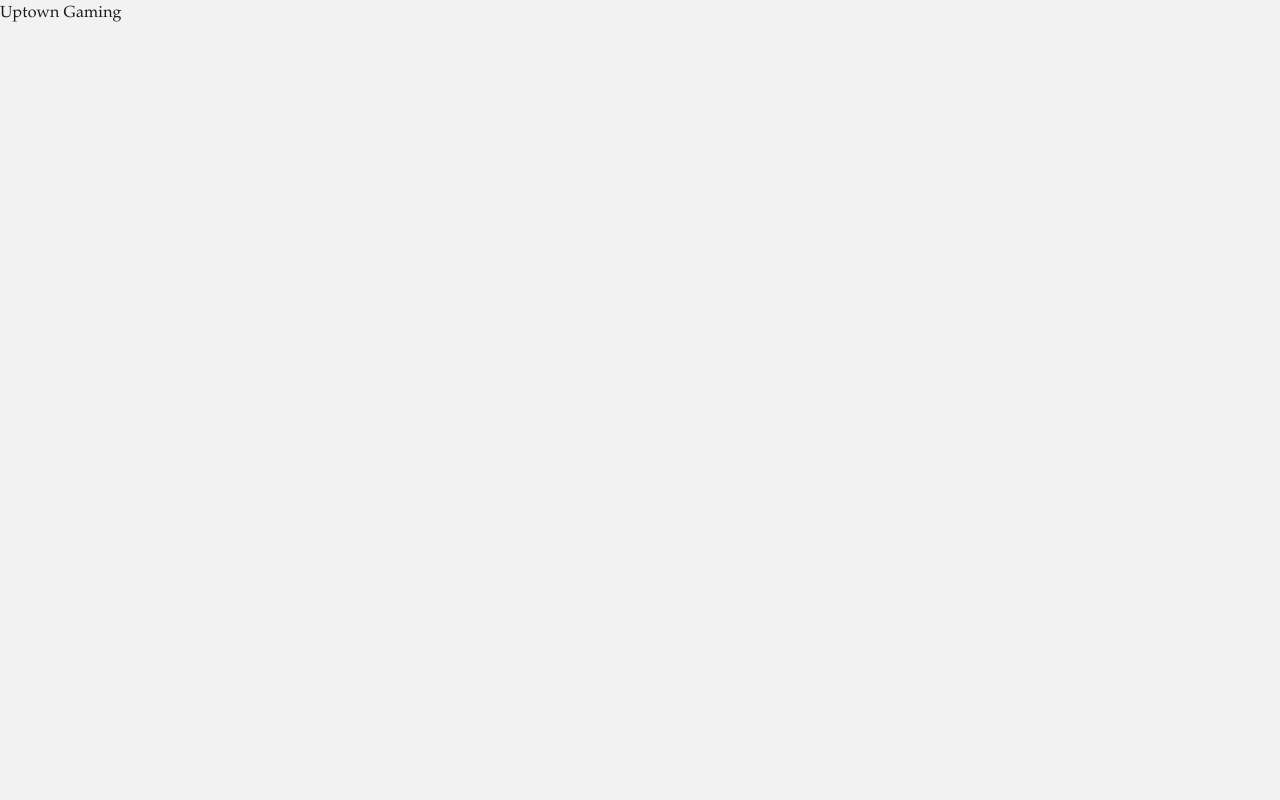
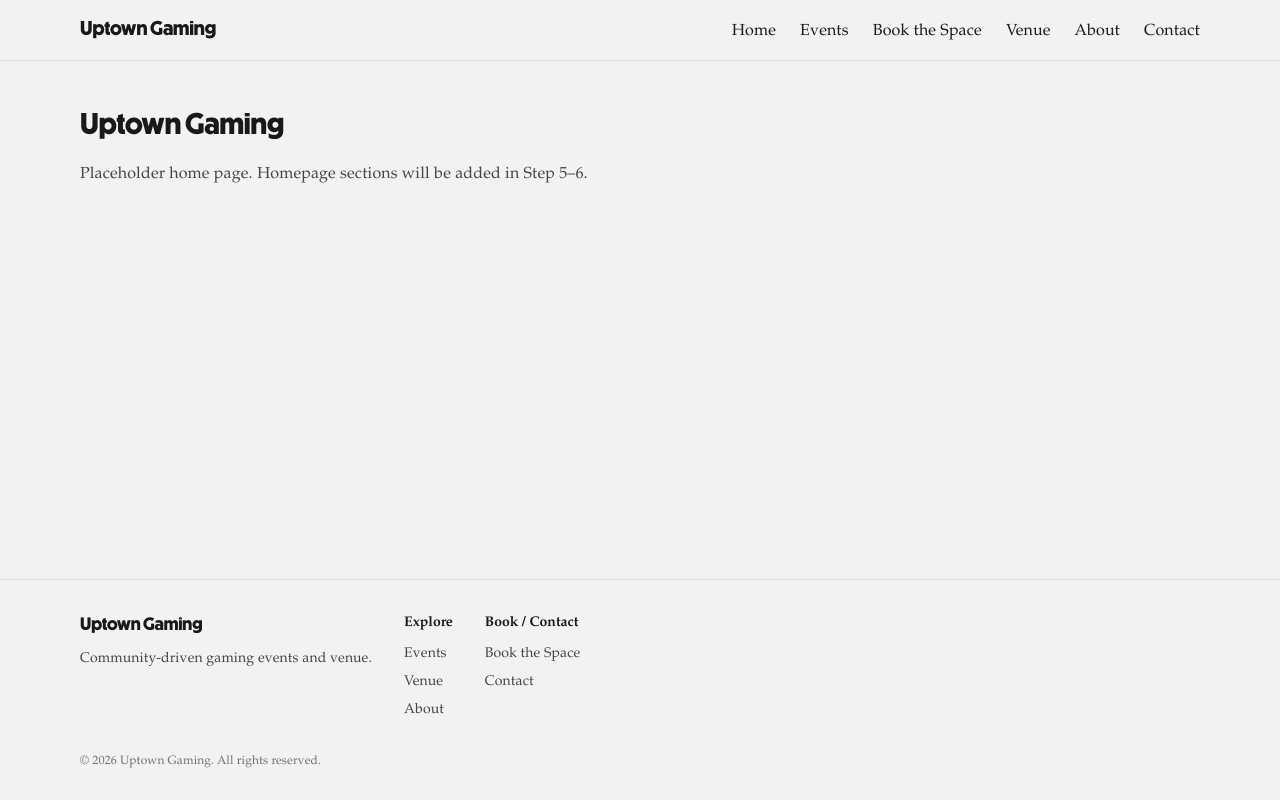
Before and after one commit to LRodriguez92/uptown-gaming, a Next.js app: page / in a window 1280 px wide. Built offline with nearby package versions, Linux system fonts and the light colour scheme.

Commit message:
Implemented step 1

```diff
--- a/app/about/page.tsx
+++ b/app/about/page.tsx
@@ -0,0 +1,8 @@
+export default function AboutPage() {
+  return (
+    <div className="mx-auto max-w-6xl px-4 py-12">
+      <h1 className="text-2xl font-bold text-(--foreground)">About</h1>
+      <p className="mt-4 text-(--foreground)/80">Placeholder. Step 7 will add content.</p>
+    </div>
+  );
+}
--- a/app/book/page.tsx
+++ b/app/book/page.tsx
@@ -0,0 +1,8 @@
+export default function BookPage() {
+  return (
+    <div className="mx-auto max-w-6xl px-4 py-12">
+      <h1 className="text-2xl font-bold text-(--foreground)">Book the Space</h1>
+      <p className="mt-4 text-(--foreground)/80">Placeholder. Step 7 will add content.</p>
+    </div>
+  );
+}
--- a/app/contact/page.tsx
+++ b/app/contact/page.tsx
@@ -0,0 +1,8 @@
+export default function ContactPage() {
+  return (
+    <div className="mx-auto max-w-6xl px-4 py-12">
+      <h1 className="text-2xl font-bold text-(--foreground)">Contact</h1>
+      <p className="mt-4 text-(--foreground)/80">Placeholder. Step 7 will add content.</p>
+    </div>
+  );
+}
--- a/app/events/page.tsx
+++ b/app/events/page.tsx
@@ -0,0 +1,8 @@
+export default function EventsPage() {
+  return (
+    <div className="mx-auto max-w-6xl px-4 py-12">
+      <h1 className="text-2xl font-bold text-(--foreground)">Events</h1>
+      <p className="mt-4 text-(--foreground)/80">Placeholder. Step 7 will add content.</p>
+    </div>
+  );
+}
--- a/app/layout.tsx
+++ b/app/layout.tsx
@@ -1,6 +1,8 @@
 import type { Metadata } from "next";
 import "./globals.css";
 import { qtPalatine, powerr } from "@/lib/fonts";
+import { Header } from "@/components/layout/Header";
+import { Footer } from "@/components/layout/Footer";
 
 export const metadata: Metadata = {
   title: "Uptown Gaming",
@@ -14,7 +16,11 @@ export default function RootLayout({
 }>) {
   return (
     <html lang="en" className={`${qtPalatine.variable} ${powerr.variable}`}>
-      <body>{children}</body>
+      <body className="min-h-screen flex flex-col">
+        <Header />
+        <main className="flex-1">{children}</main>
+        <Footer />
+      </body>
     </html>
   );
 }
--- a/app/page.tsx
+++ b/app/page.tsx
@@ -1,5 +1,12 @@
-import Image from "next/image";
-
 export default function Home() {
-  return <main>Uptown Gaming</main>
+  return (
+    <div className="mx-auto max-w-6xl px-4 py-12">
+      <h1 className="font-brand-display text-3xl font-bold text-(--foreground)">
+        Uptown Gaming
+      </h1>
+      <p className="mt-4 text-(--foreground)/80">
+        Placeholder home page. Homepage sections will be added in Step 5–6.
+      </p>
+    </div>
+  );
 }
--- a/app/venue/page.tsx
+++ b/app/venue/page.tsx
@@ -0,0 +1,8 @@
+export default function VenuePage() {
+  return (
+    <div className="mx-auto max-w-6xl px-4 py-12">
+      <h1 className="text-2xl font-bold text-(--foreground)">Venue</h1>
+      <p className="mt-4 text-(--foreground)/80">Placeholder. Step 7 will add content.</p>
+    </div>
+  );
+}
--- /dev/null
+++ b/components/layout/Footer.tsx
@@ -0,0 +1,69 @@
+import Link from "next/link";
+
+/**
+ * Base footer placeholder. Step 4 will implement full Footer with groups.
+ * IA: Brand, Explore (Events, Venue, About), Book/Contact, Social, copyright.
+ */
+export function Footer() {
+  return (
+    <footer className="border-t border-(--foreground)/10 bg-(--background)">
+      <div className="mx-auto max-w-6xl px-4 py-8">
+        <div className="flex flex-wrap gap-8">
+          <div>
+            <Link
+              href="/"
+              className="font-brand-display text-lg font-bold text-(--foreground)"
+            >
+              Uptown Gaming
+            </Link>
+            <p className="mt-2 text-sm text-(--foreground)/80">
+              Community-driven gaming events and venue.
+            </p>
+          </div>
+          <div>
+            <h3 className="text-sm font-semibold text-(--foreground)">
+              Explore
+            </h3>
+            <ul className="mt-2 flex flex-col gap-1">
+              <li>
+                <Link href="/events" className="text-sm text-(--foreground)/80 hover:underline">
+                  Events
+                </Link>
+              </li>
+              <li>
+                <Link href="/venue" className="text-sm text-(--foreground)/80 hover:underline">
+                  Venue
+                </Link>
+              </li>
+              <li>
+                <Link href="/about" className="text-sm text-(--foreground)/80 hover:underline">
+                  About
+                </Link>
+              </li>
+            </ul>
+          </div>
+          <div>
+            <h3 className="text-sm font-semibold text-(--foreground)">
+              Book / Contact
+            </h3>
+            <ul className="mt-2 flex flex-col gap-1">
+              <li>
+                <Link href="/book" className="text-sm text-(--foreground)/80 hover:underline">
+                  Book the Space
+                </Link>
+              </li>
+              <li>
+                <Link href="/contact" className="text-sm text-(--foreground)/80 hover:underline">
+                  Contact
+                </Link>
+              </li>
+            </ul>
+          </div>
+        </div>
+        <p className="mt-8 text-xs text-(--foreground)/60">
+          © {new Date().getFullYear()} Uptown Gaming. All rights reserved.
+        </p>
+      </div>
+    </footer>
+  );
+}
--- /dev/null
+++ b/components/layout/Header.tsx
@@ -0,0 +1,41 @@
+import Link from "next/link";
+
+/**
+ * Base header placeholder. Step 4 will implement full Header with mobile nav.
+ * Approved nav: Home, Events, Book the Space, Venue, About, Contact.
+ */
+export function Header() {
+  return (
+    <header className="border-b border-(--foreground)/10 bg-(--background)">
+      <div className="mx-auto flex max-w-6xl flex-wrap items-center justify-between gap-4 px-4 py-4">
+        <Link
+          href="/"
+          className="font-brand-display text-xl font-bold text-(--foreground)"
+          aria-label="Uptown Gaming home"
+        >
+          Uptown Gaming
+        </Link>
+        <nav aria-label="Main navigation" className="flex flex-wrap gap-6">
+          <Link href="/" className="text-(--foreground) hover:underline">
+            Home
+          </Link>
+          <Link href="/events" className="text-(--foreground) hover:underline">
+            Events
+          </Link>
+          <Link href="/book" className="text-(--foreground) hover:underline">
+            Book the Space
+          </Link>
+          <Link href="/venue" className="text-(--foreground) hover:underline">
+            Venue
+          </Link>
+          <Link href="/about" className="text-(--foreground) hover:underline">
+            About
+          </Link>
+          <Link href="/contact" className="text-(--foreground) hover:underline">
+            Contact
+          </Link>
+        </nav>
+      </div>
+    </header>
+  );
+}
```
